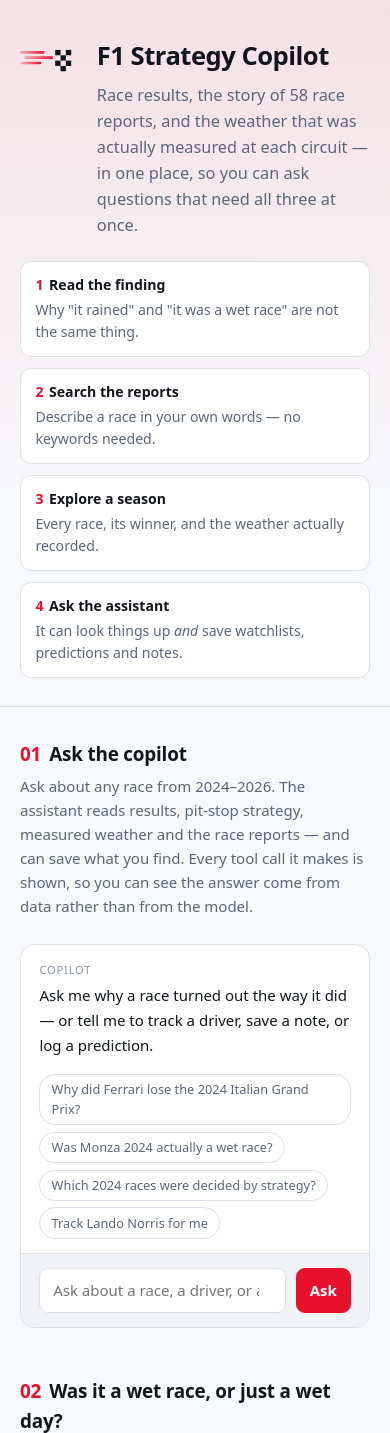
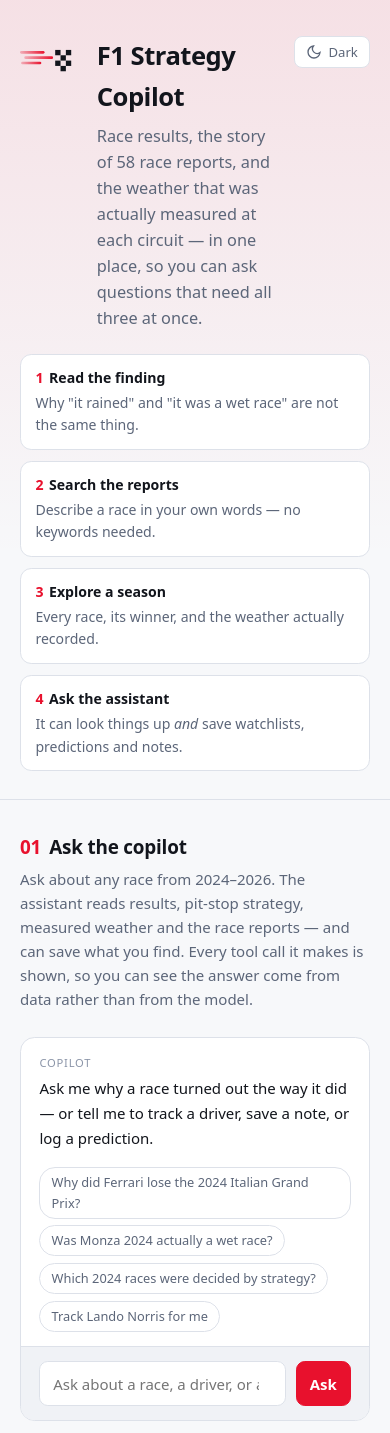
Before and after one commit to abhibastia/f1-strategy-copilot, a Flask app: template app/templates/index.html in a window 390 px wide. Shown: the top 1433 px of the page. Run offline with Flask 3, Linux system fonts and the light colour scheme; the template is opened without the code that fills it, so the values that code supplies are empty.

Commit message:
Add a theme toggle
The page followed the operating system's preference and offered no way to
override it, which surfaced when a reviewer's machine switched to dark at
sunset mid-review and the page appeared to have changed on its own.

Three states rather than two, and the layering is the part that matters:
bare :root carries the dark default, the media query applies light only when
the reader has not explicitly chosen dark, and an explicit [data-theme] beats
both so the toggle works in either direction rather than only away from the
system preference. Every colour is defined on bare :root first - a token
whose only definition lives inside a media query disappears the moment that
query stops matching.

The choice is stored and applied before first paint. Setting it after the
page renders means anyone who has chosen the non-default theme sees the
wrong one flash on every load.

The button shows the theme you would switch TO, not the one you are in. A
control labelled with its current state reads as a status display, and
people click it expecting the opposite of what happens.

While no preference has been stored the page keeps following the OS, so the
toggle is an override rather than an opt-out.

```diff
--- a/app/templates/index.html
+++ b/app/templates/index.html
@@ -5,6 +5,14 @@
 <meta name="viewport" content="width=device-width, initial-scale=1">
 <title>F1 Strategy Copilot</title>
 <style>
+  /* Theme has three states, and the layering matters.
+     1. Bare :root is the dark default.
+     2. The media query applies light when the OS asks for it - but only when
+        the reader has not explicitly chosen dark, hence the :not().
+     3. An explicit [data-theme] wins over both, so the toggle works in either
+        direction rather than only away from the OS preference.
+     Every colour is defined on bare :root first; a token whose only definition
+     lives inside a media query disappears the moment the query does not match. */
   :root {
     color-scheme: dark;
     --bg:#0b0d11; --panel:#131720; --panel-2:#181d28; --line:#242b3a;
@@ -13,11 +21,21 @@
     --wet:#3b82f6; --dry:#f59e0b; --ok:#22c55e; --warn:#f97316;
   }
   @media (prefers-color-scheme: light) {
-    :root {
+    :root:not([data-theme="dark"]) {
       color-scheme: light;
       --bg:#f7f8fa; --panel:#ffffff; --panel-2:#f0f2f6; --line:#dde1e9;
       --fg:#12151c; --muted:#5c6679; --dim:#8b95a8;
     }
+  }
+  :root[data-theme="light"] {
+    color-scheme: light;
+    --bg:#f7f8fa; --panel:#ffffff; --panel-2:#f0f2f6; --line:#dde1e9;
+    --fg:#12151c; --muted:#5c6679; --dim:#8b95a8;
+  }
+  :root[data-theme="dark"] {
+    color-scheme: dark;
+    --bg:#0b0d11; --panel:#131720; --panel-2:#181d28; --line:#242b3a;
+    --fg:#e8ecf4; --muted:#8b95a8; --dim:#5c6679;
   }
   * { box-sizing:border-box; }
   body { margin:0; background:var(--bg); color:var(--fg);
@@ -30,6 +48,14 @@
   header { border-bottom:1px solid var(--line); background:
       linear-gradient(180deg, rgba(232,17,45,.10), transparent 70%); }
   .head { max-width:74rem; margin:0 auto; padding:2.25rem 1.25rem 1.75rem; }
+  .headrow { display:flex; gap:1rem; align-items:flex-start;
+             justify-content:space-between; }
+  .theme-btn { flex:none; background:var(--panel); border:1px solid var(--line);
+               color:var(--muted); border-radius:.5rem; cursor:pointer;
+               padding:.45rem .7rem; font:inherit; font-size:.82rem;
+               display:flex; align-items:center; gap:.4rem; line-height:1; }
+  .theme-btn:hover { color:var(--fg); border-color:var(--accent); }
+  .theme-btn svg { width:1rem; height:1rem; }
   .brand { display:flex; gap:1.1rem; align-items:flex-start; }
   .mark { width:5.5rem; height:2.2rem; flex:none; color:var(--fg); margin-top:.45rem; }
   @media (max-width:38rem) { .brand { gap:.8rem; } .mark { width:4rem; } }
@@ -183,6 +209,7 @@
 
 <header>
   <div class="head">
+    <div class="headrow">
     <div class="brand">
       <!-- Motorsport mark drawn inline rather than the official Formula 1
            logo, which is a registered trademark of Formula One World
@@ -215,6 +242,14 @@
           questions that need all three at once.
         </p>
       </div>
+    </div>
+
+      <button class="theme-btn" id="theme-btn" onclick="toggleTheme()"
+              aria-label="Switch between light and dark themes" title="Switch theme">
+        <svg id="theme-icon" viewBox="0 0 24 24" fill="none" stroke="currentColor"
+             stroke-width="2" stroke-linecap="round" aria-hidden="true"></svg>
+        <span id="theme-label">Theme</span>
+      </button>
     </div>
 
     {% if stats %}
@@ -601,6 +636,46 @@
 </div>
 
 <script>
+// Applied as early as possible: setting the attribute after first paint makes
+// the page flash the wrong theme on every load for anyone who has chosen the
+// non-default one.
+(function () {
+  const saved = localStorage.getItem("f1-theme");
+  if (saved === "light" || saved === "dark") {
+    document.documentElement.setAttribute("data-theme", saved);
+  }
+})();
+
+const SUN = '<circle cx="12" cy="12" r="4"/><path d="M12 2v2M12 20v2M4.9 4.9l1.4 1.4M17.7 17.7l1.4 1.4M2 12h2M20 12h2M4.9 19.1l1.4-1.4M17.7 6.3l1.4-1.4"/>';
+const MOON = '<path d="M21 12.8A9 9 0 1 1 11.2 3a7 7 0 0 0 9.8 9.8z"/>';
+
+function currentTheme() {
+  return document.documentElement.getAttribute("data-theme")
+      || (window.matchMedia("(prefers-color-scheme: light)").matches ? "light" : "dark");
+}
+
+function paintThemeButton() {
+  const dark = currentTheme() === "dark";
+  // Offer the theme you would switch TO, not the one you are in - a button
+  // labelled with the current state reads as a status, not a control.
+  document.getElementById("theme-icon").innerHTML = dark ? SUN : MOON;
+  document.getElementById("theme-label").textContent = dark ? "Light" : "Dark";
+}
+
+function toggleTheme() {
+  const next = currentTheme() === "dark" ? "light" : "dark";
+  document.documentElement.setAttribute("data-theme", next);
+  localStorage.setItem("f1-theme", next);
+  paintThemeButton();
+}
+
+window.addEventListener("DOMContentLoaded", paintThemeButton);
+// Follow the OS while the reader has expressed no preference of their own.
+window.matchMedia("(prefers-color-scheme: light)")
+      .addEventListener("change", () => {
+        if (!localStorage.getItem("f1-theme")) paintThemeButton();
+      });
+
 const esc = s => String(s ?? "").replace(/[&<>"']/g, c =>
   ({"&":"&amp;","<":"&lt;",">":"&gt;",'"':"&quot;","'":"&#39;"}[c]));
 
```
